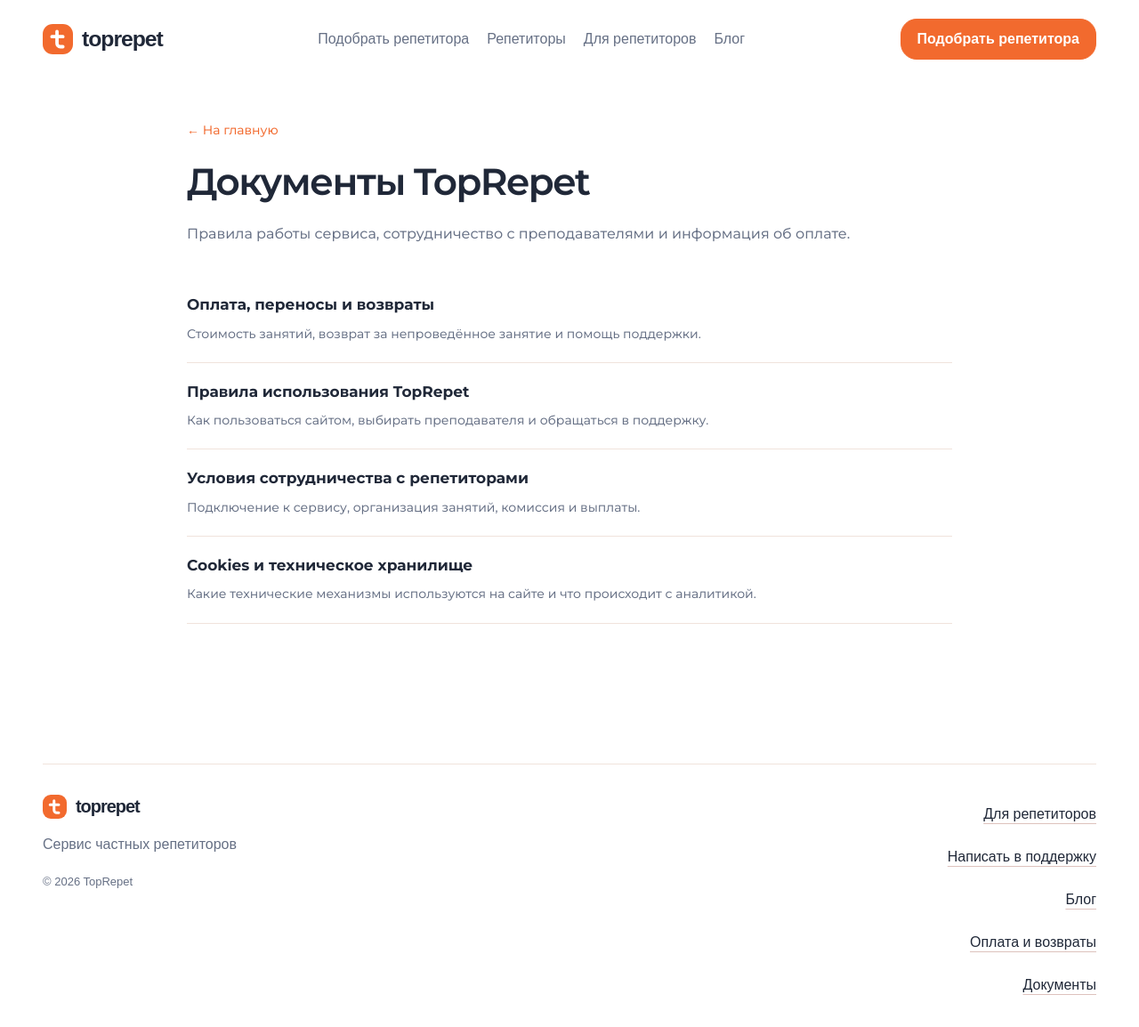
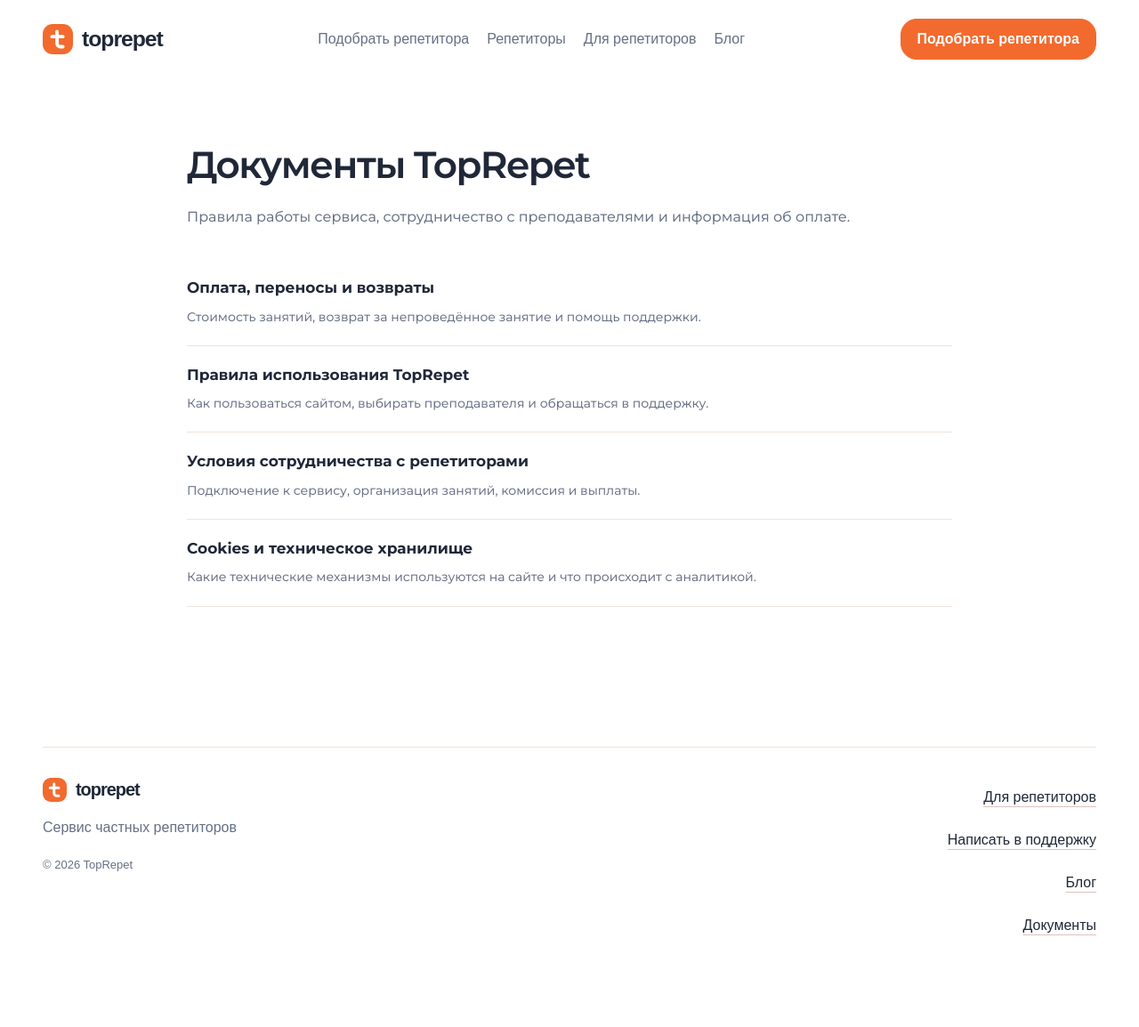
Before and after one commit to al7xey/toprepet, a React (Vite) app: page /legal in a window 1280 px wide. Shown: the top 1154 px of the page at 89% size. After the commit the page ends 1104 px from the top, so only its background shows below. Built offline with nearby package versions, Linux system fonts and the light colour scheme.

Commit message:
Remove duplicate document links and home buttons

```diff
--- a/src/pages/legal/legal-page.tsx
+++ b/src/pages/legal/legal-page.tsx
@@ -10,7 +10,7 @@
   return (
     <article className="payment-info-page container">
       <div className="payment-info-reading">
-        <Link className="payment-info-back" to={document ? '/legal/' : '/'}>{document ? '← Все документы' : '← На главную'}</Link>
+        {document && <Link className="payment-info-back" to="/legal/">← Все документы</Link>}
         <h1>{document?.title ?? 'Документы TopRepet'}</h1>
         <p className="payment-info-lead">{document?.description ?? 'Правила работы сервиса, сотрудничество с преподавателями и информация об оплате.'}</p>
         {document ? <>
--- a/src/pages/legal/payment-refund-page.tsx
+++ b/src/pages/legal/payment-refund-page.tsx
@@ -4,7 +4,6 @@
   return (
     <article className="payment-info-page container">
       <div className="payment-info-reading">
-        <Link className="payment-info-back" to="/">← На главную</Link>
         <h1>Оплата, переносы и возвраты</h1>
         <p className="payment-info-lead">Как оплачивать занятия через TopRepet и обращаться в поддержку.</p>
         <section>
--- a/src/widgets/footer/footer.tsx
+++ b/src/widgets/footer/footer.tsx
@@ -13,7 +13,6 @@
         <Link className="footer-contact" to="/for-repetitor/">Для репетиторов</Link>
         <Link className="footer-contact" to="/contact/">Написать в поддержку</Link>
         <Link className="footer-contact" to="/blog/">Блог</Link>
-        <Link className="footer-contact" to="/legal/payment-refund/">Оплата и возвраты</Link>
         <Link className="footer-contact" to="/legal/">Документы</Link>
       </nav>
     </footer>
--- a/src/widgets/payment-trust/payment-trust.tsx
+++ b/src/widgets/payment-trust/payment-trust.tsx
@@ -1,5 +1,3 @@
-import { Link } from 'react-router-dom';
-
 export function PaymentTrust() {
   return (
     <section className="section container payment-trust" aria-labelledby="payment-trust-title">
@@ -9,7 +7,6 @@
           <h2 id="payment-trust-title">100% гарантия возврата средств</h2>
           <p>100% возврат оплаты, если оплаченное занятие не было проведено.</p>
           <p>TopRepet выступает посредником между вами и репетитором: деньги не перечисляются преподавателю сразу, а выплачиваются только после проведённого занятия. В других спорных ситуациях поддержка поможет разобраться и при наличии оснований оформить возврат.</p>
-          <Link className="inline-link" to="/legal/payment-refund/">Оплата, переносы и возвраты</Link>
         </div>
       </div>
     </section>
```
